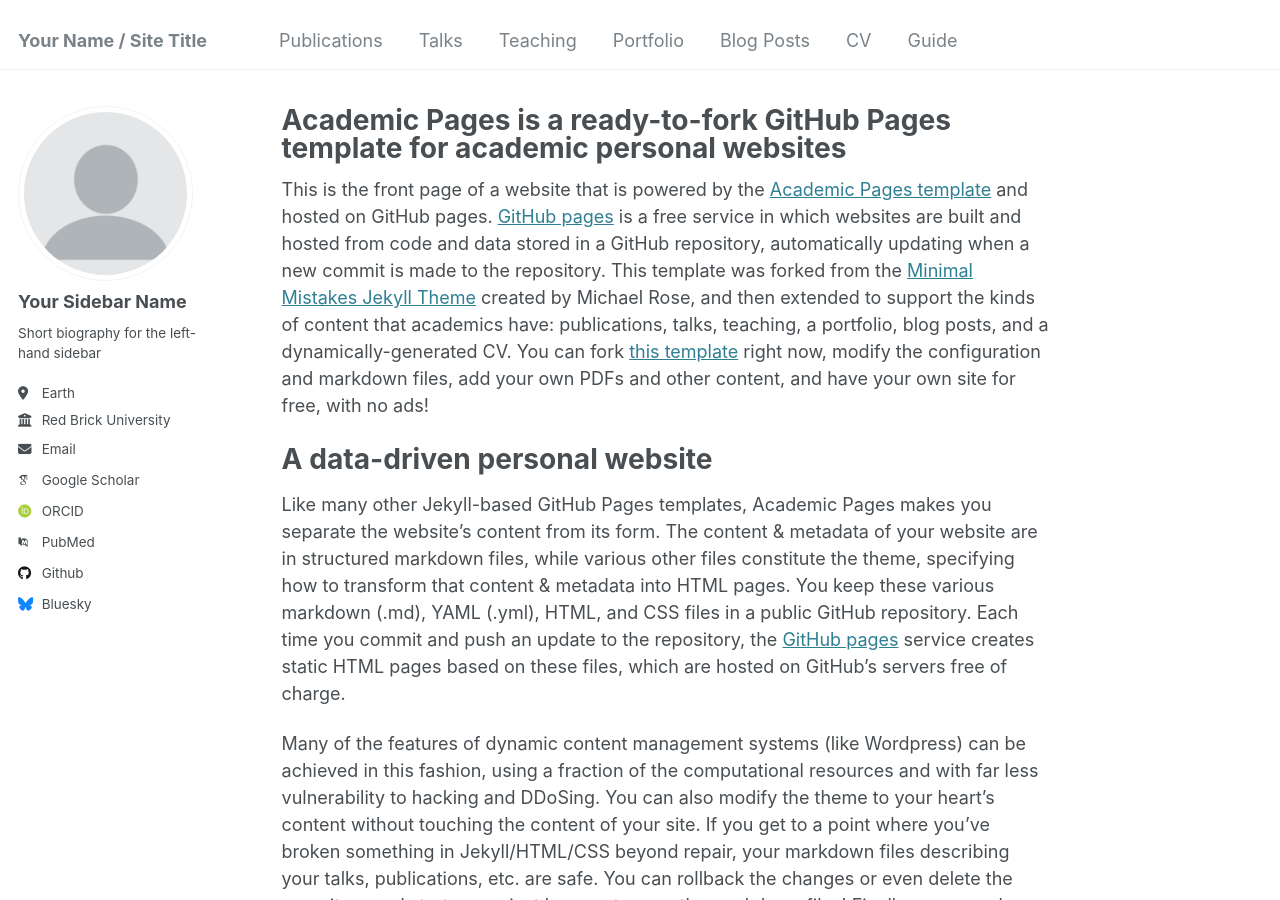
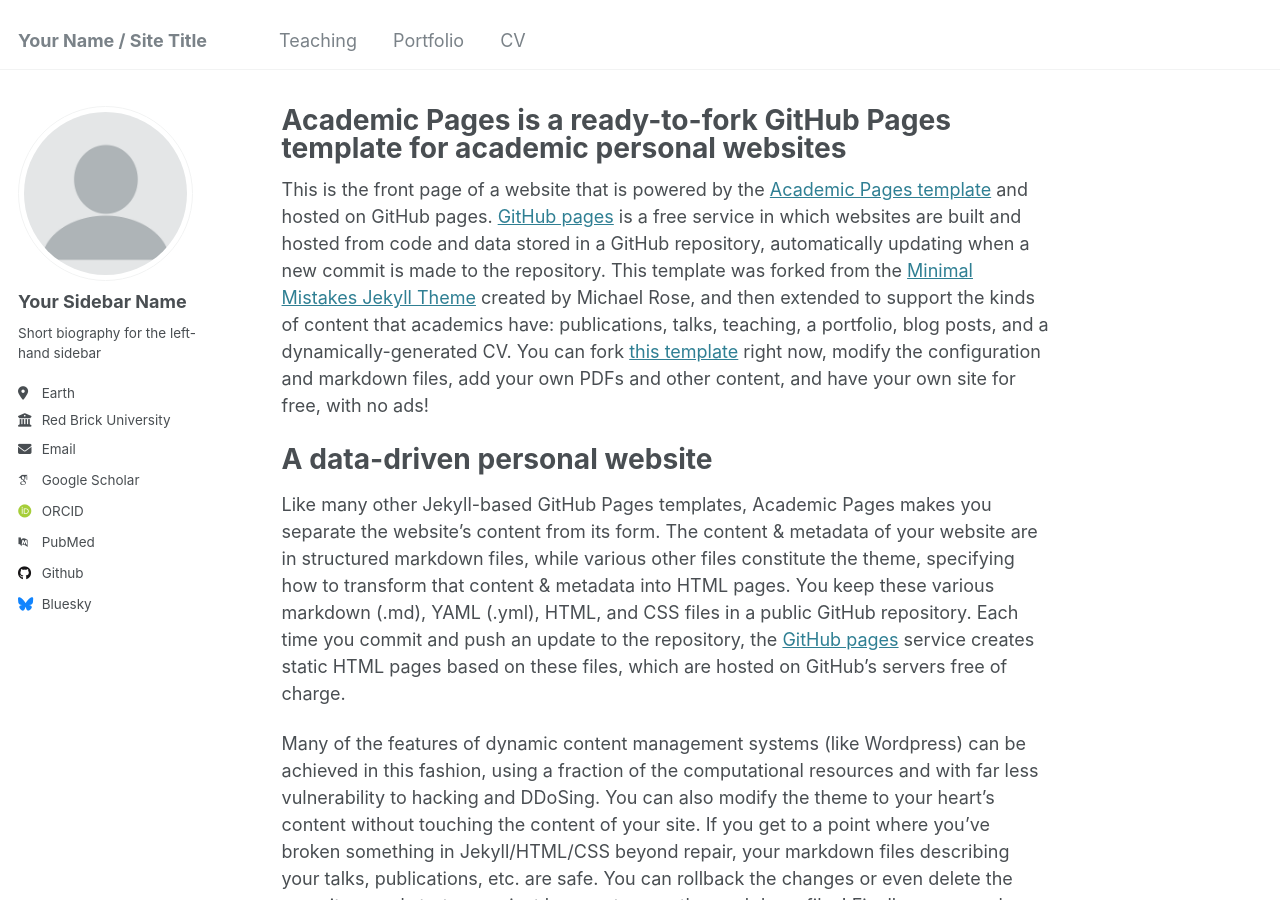
Before and after one commit to aidenwvt/aidenwvt.github.io, a Jekyll site: the page built from _pages/about.md, in a window 1280 px wide and 900 px high. Built offline with Jekyll 4.4.1, drawn with Linux system fonts in a browser that asks for light colours; some web fonts are replaced.

Commit message:
Update navigation.yml

```diff
--- a/_data/navigation.yml
+++ b/_data/navigation.yml
@@ -5,23 +5,11 @@
 # prevent it from being included in the site.
 
 main:
-  - title: "Publications"
-    url: /publications/
-
-  - title: "Talks"
-    url: /talks/
-
   - title: "Teaching"
     url: /teaching/
 
   - title: "Portfolio"
     url: /portfolio/
 
-  - title: "Blog Posts"
-    url: /year-archive/
-
   - title: "CV"
     url: /cv/
-
-  - title: "Guide"
-    url: /markdown/
```
